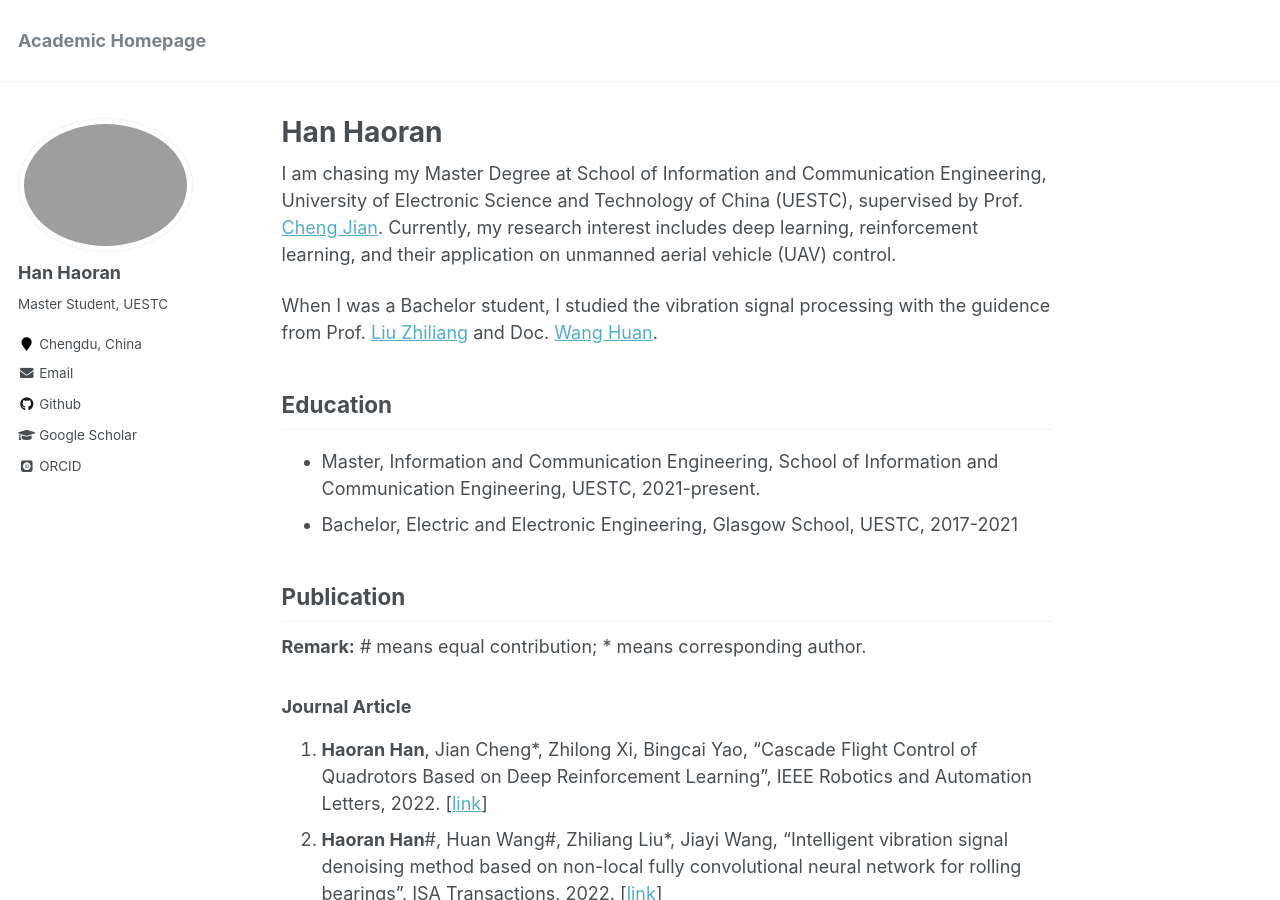
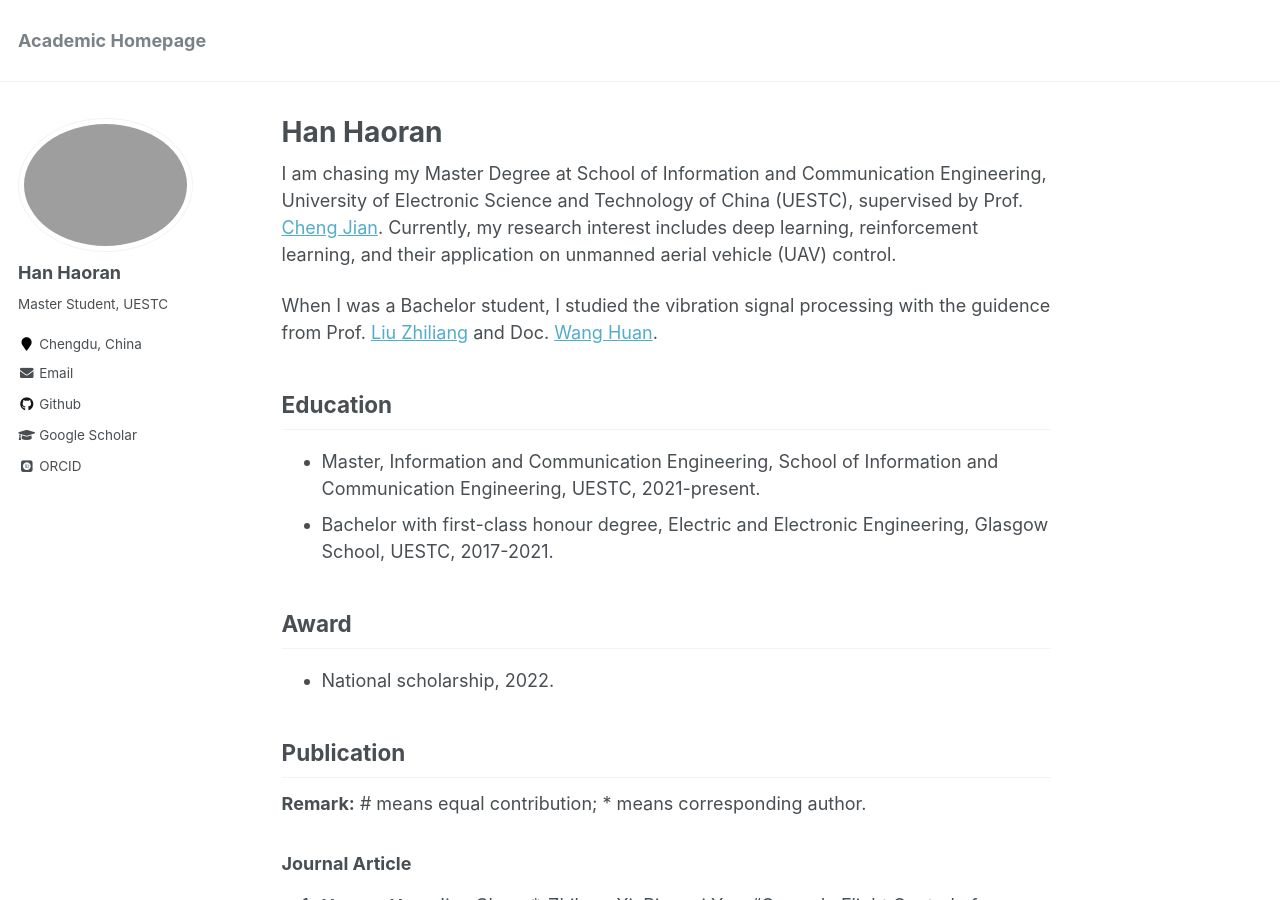
Before and after one commit to Han-Adam/Han-Adam.github.io, a Jekyll site: the page built from _pages/about.md, in a window 1280 px wide and 900 px high. Built offline with Jekyll 4.4.1, drawn with Linux system fonts in a browser that asks for light colours; some web fonts are replaced.

Commit message:
Update about.md

```diff
--- a/_pages/about.md
+++ b/_pages/about.md
@@ -14,7 +14,10 @@ When I was a Bachelor student, I studied the vibration signal processing with th
 
 ## Education
 - Master, Information and Communication Engineering, School of Information and Communication Engineering, UESTC, 2021-present.
-- Bachelor, Electric and Electronic Engineering, Glasgow School, UESTC, 2017-2021
+- Bachelor with first-class honour degree, Electric and Electronic Engineering, Glasgow School, UESTC, 2017-2021.
+
+## Award
+- National scholarship, 2022.
 
 ## Publication
 **Remark:** # means equal contribution; * means corresponding author.
```
